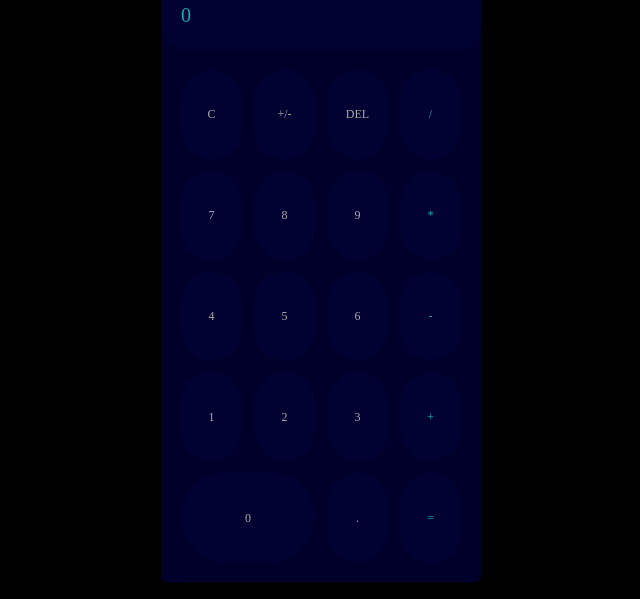
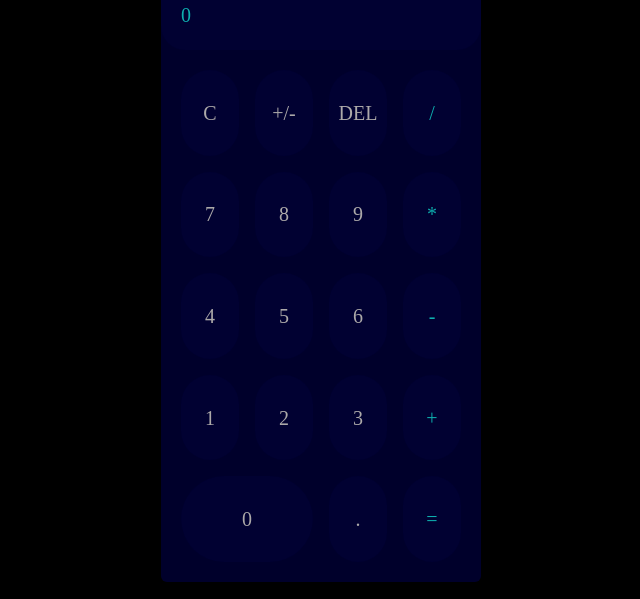
Before and after one commit to akimzzy/calculator, a Vue app: page / in a window 1280 px wide. Shown: the part 198-797 px from the top of the page, without its empty margins (319-959 px from the left). Built offline with nearby package versions, Linux system fonts and the light colour scheme.

Commit message:
increased font-size

```diff
--- a/d.css
+++ /dev/null
@@ -1,80 +0,0 @@
-.calculator {
-  /* margin-top: 5rem !important; */
-  max-height: 50rem;
-  background-color: #00002b;
-  width: min-content;
-  border-radius: 10px;
-  overflow: hidden;
-}
-
-.screen {
-  height: 12rem;
-  padding: 1.5rem;
-  background-color: #010132;
-
-  border-bottom-right-radius: 1.5rem;
-  border-bottom-left-radius: 1.5rem;
-
-  display: flex;
-  flex-direction: column;
-}
-
-.main-screen {
-  flex: 1;
-  color: #fff;
-  text-align: right;
-}
-
-.bottom-screen {
-  display: flex;
-  justify-content: space-between;
-}
-
-small {
-  color: #0eaeae;
-}
-
-.sign {
-  color: #4f89e1;
-}
-
-.span-2 {
-  grid-column: span 2;
-  border-radius: 2rem;
-}
-
-.buttons {
-  flex: 0 0 80%;
-  padding: 1.5rem;
-  height: 100%;
-
-  display: grid;
-  grid-template-columns: repeat(4, 50px);
-  grid-template-rows: repeat(5, 50px);
-  gap: 1rem;
-  justify-content: center;
-  align-items: center;
-}
-
-button {
-  height: 100%;
-  width: 100%;
-  border-radius: 50%;
-  background-color: #04043c;
-  color: #aca9a9;
-  font-size: 1rem;
-  border: none;
-  cursor: pointer;
-
-  display: flex;
-  justify-content: center;
-  align-items: center;
-}
-
-button:focus {
-  outline: none;
-}
-
-button:hover {
-  background-color: rgba(80, 80, 171, 0.5);
-}
--- a/src/App.vue
+++ b/src/App.vue
@@ -28,11 +28,9 @@ export default {
 body {
   background-color: #000;
   letter-spacing: 2px;
-  /* height: 100vh; */
   display: flex;
   justify-content: center;
   align-items: center;
-  /* padding: 2rem; */
   font-size: 75%;
 }
 
--- a/src/components/Calculator.vue
+++ b/src/components/Calculator.vue
@@ -6,12 +6,12 @@
 
       <div class="flex justify-between">
         <small class="text-blue text-xl">{{previous}}</small>
-        <small class="text-blue ">{{sign}}</small>
+        <small class="text-blue text-xl">{{sign}}</small>
       </div>
 
     </div>
 
-    <div class="flex-70 p-5 grid grid-cols-50 grid-rows-60 gap-3 justify-center items-center">
+    <div class="flex-70 p-5 grid grid-cols-50 grid-rows-60 gap-4 justify-center items-center">
       <button v-bind:class="[btnClass]"  @click="clear">C</button>
       <button v-bind:class="[btnClass]" @click="negate">+/-</button>
       <button v-bind:class="[btnClass]" @click="del">DEL</button>
@@ -33,53 +33,7 @@
       <button  @click="calc"  v-bind:class="[btnSign]" >=</button>
     </div>
   </div>
-
-
-
-
-
-<!-- <div class="calculator">
-    <div class="screen">
-
-      <div class="main-screen">{{current}}</div>
-
-      <div class="bottom-screen">
-        <small>{{previous}}</small>
-        <small>{{sign}}</small>
-      </div>
-
-    </div>
-
-    <div class="buttons">
-      <button @click="clear">C</button>
-      <button @click="negate">+/-</button>
-      <button @click="del">DEL</button>
-      <button @click="pressedSign('/')" class="sign">/</button>
-      <button @click="pressed('7')">7</button>
-      <button @click="pressed('8')">8</button>
-      <button @click="pressed('9')">9</button>
-      <button @click="pressedSign('*')" class="sign">*</button>
-      <button @click="pressed('4')">4</button>
-      <button @click="pressed('5')">5</button>
-      <button @click="pressed('6')">6</button>
-      <button @click="pressedSign('-')" class="sign">-</button>
-      <button @click="pressed('1')">1</button>
-      <button @click="pressed('2')">2</button>
-      <button @click="pressed('3')">3</button>
-      <button @click="pressedSign('+')" class="sign">+</button>
-      <button @click="pressed('0')" class="span-2">0</button>
-      <button @click="pressed('.')">.</button>
-      <button @click="calc" class="sign">=</button>
-
-    </div>
-  </div> -->
-
-
-
-
 </template>
-
-
 
 <script>
 
@@ -89,9 +43,9 @@ export default {
     const current = '0'
     const sign = null
     const previous = '0'
-    const btnClass = ["h-full", "w-full", "rounded-full", "bg-darkk", "text-lightt", "text-xs", "border-none", "cursor-pointer", "flex", "justify-center", "items-center"]
-    const zero = ["h-full", "w-full", "rounded-full", "bg-darkk", "text-lightt", "text-xs", "border-none", "cursor-pointer", "flex", "justify-center", "items-center", "col-span-2"]
-    const btnSign = ["h-full", "w-full", "rounded-full", "bg-darkk", "text-blue", "text-xs", "border-none", "cursor-pointer", "flex", "justify-center", "items-center"]
+    const btnClass = ["h-full", "w-full", "rounded-full", "bg-darkk", "text-xl", "text-lightt", "text-xs", "border-none", "cursor-pointer", "flex", "justify-center", "items-center"]
+    const zero = ["h-full", "w-full", "rounded-full", "text-xl", "bg-darkk", "text-lightt", "text-xs", "border-none", "cursor-pointer", "flex", "justify-center", "items-center", "col-span-2"]
+    const btnSign = ["h-full", "w-full", "rounded-full", "text-xl", "bg-darkk", "text-blue", "text-xs", "border-none", "cursor-pointer", "flex", "justify-center", "items-center"]
 
     return { current, sign, previous, btnClass, zero, btnSign };
   },
@@ -104,8 +58,6 @@ export default {
       this.previous = '0'
       this.sign = null
     },
-
-
 
     negate() {
 
@@ -126,7 +78,6 @@ export default {
       }
 
       this.current = `${this.current * -1}`
-
     },
 
 
@@ -140,10 +91,6 @@ export default {
     },
 
     pressed(val){
-
-
-
-
       if(this.current === `0`) {
         this.current = ``
       }
@@ -203,14 +150,6 @@ export default {
   }
 }
 
-
 </script>
 
-
-<!-- Add "scoped" attribute to limit CSS to this component only -->
-<style scoped>
-  button{
-
-  }
-
-</style>
+<style scoped></style>
```
